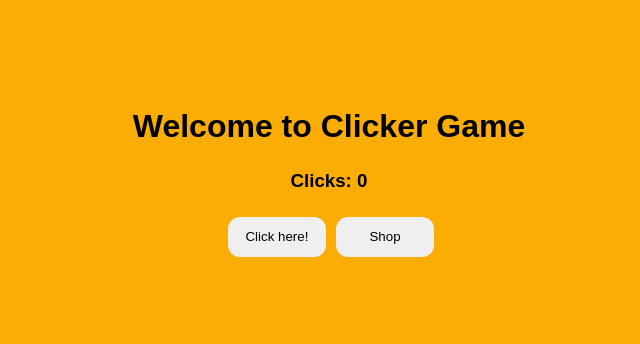
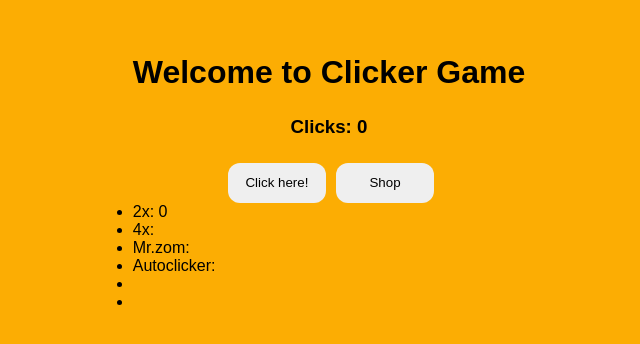
Before and after one commit to Vipershroom/clicker-game-react, a React (Create React App) app: page / in a window 1280 px wide. Shown: the part 218-562 px from the top of the page, without its empty margins (311-951 px from the left). Built offline with nearby package versions, Linux system fonts and the light colour scheme.

Commit message:
Created an upgrade counter for 2x upgrade

```diff
--- a/src/Components/App.tsx
+++ b/src/Components/App.tsx
@@ -12,6 +12,10 @@ let shopUpgrades = {
     zom2: false
 }
 
+let upgradeCount = {
+    zom: 0,
+}
+
 function App() {
 
     let [click, setclick] = useState(0)
@@ -20,20 +24,20 @@ function App() {
 
     let [zom, setZom] = useState(twoX[0])
 
-    // const UpgradeList = () => {
-    //     return (
-    //         <div>
-    //             <ul>
-    //                 <li>2x: </li>
-    //                 <li></li>
-    //                 <li></li>
-    //                 <li></li>
-    //                 <li></li>
-    //                 <li></li>
-    //             </ul>
-    //         </div>
-    //     )
-    // }
+    const UpgradeList = (props:any) => {
+        return (
+            <div>
+                <ul>
+                    <li>2x: {props.name}</li>
+                    <li>4x: {}</li>
+                    <li>Mr.zom: {}</li>
+                    <li>Autoclicker: {}</li>
+                    <li></li>
+                    <li></li>
+                </ul>
+            </div>
+        )
+    }
 
     return(
         <div>
@@ -55,11 +59,13 @@ function App() {
                             setclick(click -= 25)
                             shopUpgrades.zom = true
                             setZom(zom = twoX[1])
+                            upgradeCount.zom += 1
                         } else if (click >= 150 && shopUpgrades.zom2 === false) {
                             clickMod *= 2
                             setclick(click -= 150)
                             shopUpgrades.zom2 = true
                             setZom(zom = "Maxxed!")
+                            upgradeCount.zom += 1
                         }
                     }}>Buy</button>
                 </div>
@@ -100,6 +106,7 @@ function App() {
                 </div>
             </div>
             :null}
+            <UpgradeList name={upgradeCount.zom} />
         </div>
     )
 }
```
